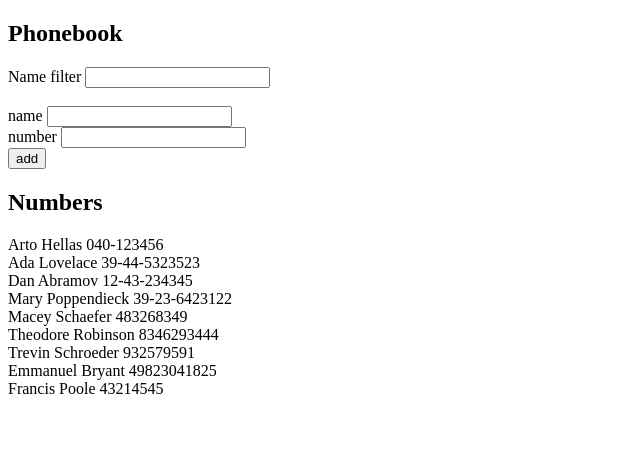
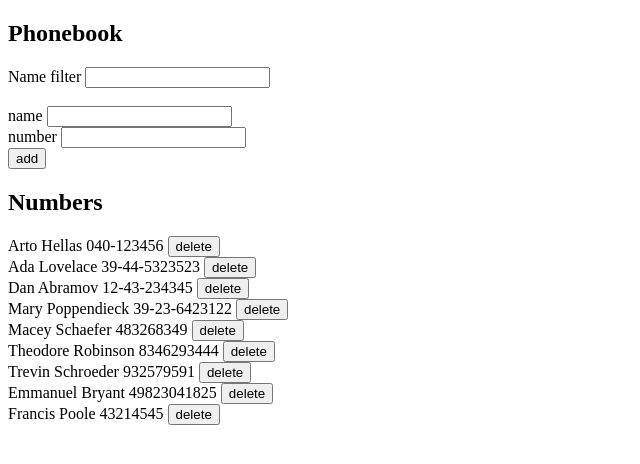
Before and after one commit to quangtricao/phonebook, a React (Create React App) app in the folder client/: page / in a window 1280 px wide. Shown: the top 464 px of the page, without its empty margins (0-640 px from the left). Built offline with nearby package versions, Linux system fonts and the light colour scheme; data requests are answered from the project's data file.

Commit message:
Add delete functionality

```diff
--- a/client/src/App.js
+++ b/client/src/App.js
@@ -73,11 +73,28 @@ const App = () => {
     }
   };
 
+  const deletePerson = (id) => {
+    const toDelete = persons.find((p) => p.id === id);
+
+		if (window.confirm(`Delete ${toDelete.name}`)) {
+			personService
+				.remove(id)
+				.then(() => {
+					setPersons(persons.filter((p) => p.id !== id));
+					notify(`Deleted ${toDelete.name}`);
+				})
+				.catch((error) => {
+					notify(error.response.data.error, "error");
+					setPersons(persons.filter((p) => p.id !== toDelete.id));
+				});
+		}
+	};
+
 	// filter persons by name. If there is no letter to filter, return the whole list
 	// else return the list that contains the letter
 	const personsToShow = filter.length === 0
 			? persons
-			: persons.filter((p) => p.name.toLowerCase().includes(filter.toLowerCase()) );
+			: persons.filter((p) => p.name.toLowerCase().includes(filter.toLowerCase()));
 
 	return (
 		<div>
@@ -98,7 +115,7 @@ const App = () => {
 				addPerson={addPerson}
 			/>
 
-			<Persons persons={personsToShow} />
+			<Persons persons={personsToShow} handleDelete={deletePerson}/>
 		</div>
 	);
 };
--- a/client/src/components/Persons.js
+++ b/client/src/components/Persons.js
@@ -1,11 +1,14 @@
-const Persons = ({ persons }) => {
+const Persons = ({ persons, handleDelete }) => {
 	return (
 		<>
 			<h2>Numbers</h2>
 
 			{persons.map((person) => (
 				<div key={person.name}>
-					{person.name} {person.number}
+					{person.name} {person.number}{" "}
+					<button onClick={() => handleDelete(person.id)}>
+						delete
+					</button>
 				</div>
 			))}
 		</>
```
